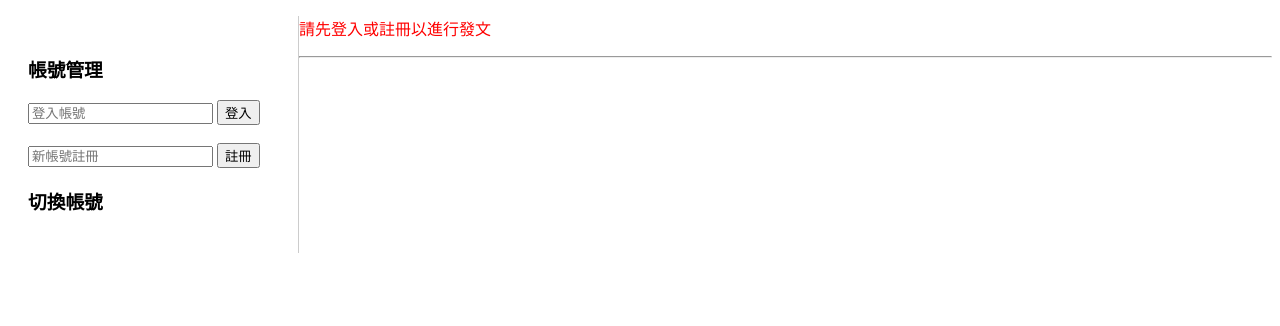
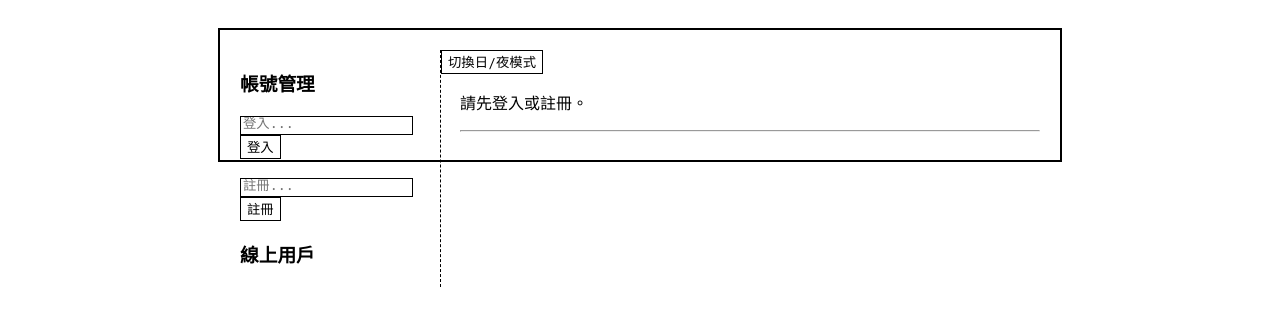
Before and after one commit to hibrite/roleplay, a Flask app: page / in a window 1280 px wide. Shown: the top 326 px of the page. Run offline with Flask 3, Linux system fonts and the light colour scheme; data that the repository does not hold is empty; some libraries are stand-ins or nearby versions.

Commit message:
Add files via upload

```diff
--- a/retro_forum/templates/index.html
+++ b/retro_forum/templates/index.html
@@ -1,56 +1,85 @@
 <!DOCTYPE html>
-<html>
+<html lang="zh-TW">
 <head>
-    <title>Retro Forum</title>
+    <meta charset="UTF-8">
+    <title>Retro Forum - 老式論壇</title>
+    <link href="https://fonts.googleapis.com/css2?family=Courier+Prime&display=swap" rel="stylesheet">
     <style>
-        #sidebar { float: left; width: 250px; padding: 20px; border-right: 1px solid #ccc; }
-        .modal { display:none; position:fixed; top:20%; left:30%; background:#fff; border:1px solid #000; padding:20px; }
+        :root {
+            --bg-color: #ffffff;
+            --text-color: #000000;
+        }
+        .dark-mode {
+            --bg-color: #000000;
+            --text-color: #aaaaaa; /* 夜間為灰字 */
+        }
+        body {
+            background-color: var(--bg-color);
+            color: var(--text-color);
+            font-family: 'Courier Prime', monospace;
+            padding: 20px;
+            transition: all 0.3s ease;
+        }
+        /* 模仿老式螢幕的框線風格 */
+        .container { border: 2px solid var(--text-color); padding: 20px; max-width: 800px; margin: auto; }
+        input, textarea, button { font-family: 'Courier Prime', monospace; background: var(--bg-color); color: var(--text-color); border: 1px solid var(--text-color); }
+        a { color: var(--text-color); }
+        #sidebar { border-right: 1px dashed var(--text-color); width: 200px; float: left; }
     </style>
 </head>
 <body>
 
+<div class="container">
+    <button onclick="toggleTheme()">切換日/夜模式</button>
+
     <div id="sidebar">
         <h3>帳號管理</h3>
         <form action="/login" method="POST">
-        <input type="text" name="username" placeholder="登入帳號" required>
+            <input type="text" name="username" placeholder="登入..." required>
             <button type="submit">登入</button>
         </form>
         <br>
         <form action="/register" method="POST">
-        <input type="text" name="username" placeholder="新帳號註冊" required>
+            <input type="text" name="username" placeholder="註冊..." required>
             <button type="submit">註冊</button>
         </form>
 
-    <h3>切換帳號</h3>
+        <h3>線上用戶</h3>
         {% for user in users %}
         <div>
-        <a href="#" onclick="alert('使用者: {{ user.username }}')">{{ user.username }}</a>
+            > {{ user.username }}
             <a href="/switch_user/{{ user.username }}">[切換]</a>
-        <a href="/logout/{{ user.username }}">[登出]</a>
         </div>
         {% endfor %}
     </div>
 
-<div style="margin-left: 280px;">
+    <div style="margin-left: 220px;">
         {% if current_user %}
-    <h3>發表新主題 (目前: {{ current_user }})</h3>
+        <h3>發表新主題 (User: {{ current_user }})</h3>
         <form action="/create_post" method="POST">
-        <input type="text" name="title" placeholder="標題" required>
-        <textarea name="content" placeholder="內文" required></textarea>
-        <button type="submit">發布</button>
+            <input type="text" name="title" placeholder="標題" required><br>
+            <textarea name="content" rows="3" placeholder="內容..." required></textarea><br>
+            <button type="submit">發布文章</button>
         </form>
         {% else %}
-    <p style="color:red;">請先登入或註冊以進行發文</p>
+        <p>請先登入或註冊。</p>
         {% endif %}
 
         <hr>
         {% for post in posts %}
-    <div>
-        <h4>{{ post.title }} <small>by {{ post.username }}</small></h4>
+        <div style="margin-bottom: 20px;">
+            <h4>[ {{ post.title }} ] by {{ post.username }}</h4>
             <p>{{ post.content }}</p>
         </div>
         {% endfor %}
     </div>
+</div>
+
+<script>
+    function toggleTheme() {
+        document.body.classList.toggle('dark-mode');
+    }
+</script>
 
 </body>
 </html>
```
Lines whose indentation alone changed are shown as unchanged.
